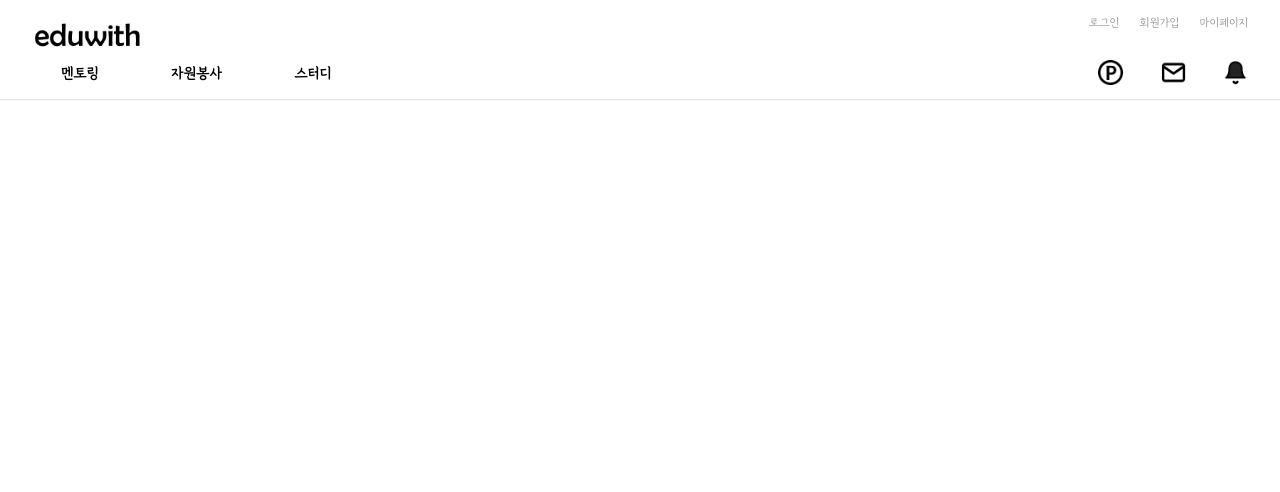
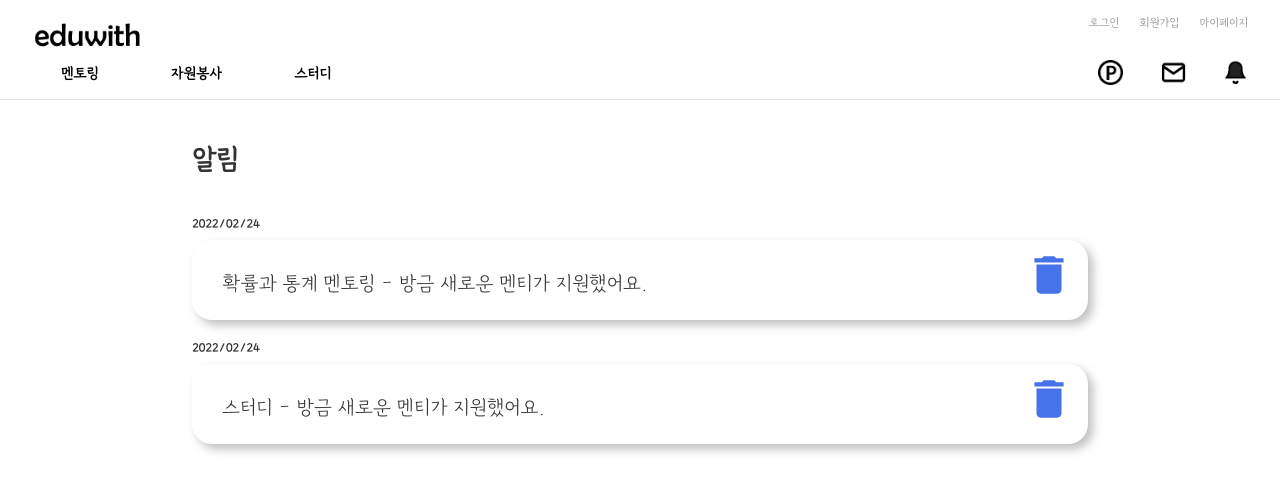
Before and after one commit to Eduwith/frontend, a React (Create React App) app: page /notice in a window 1280 px wide. Shown: the top 492 px of the page. Built offline with nearby package versions, Linux system fonts and the light colour scheme; a web font is replaced by a local one.

Commit message:
FEAT: notice

```diff
--- a/src/App.js
+++ b/src/App.js
@@ -25,6 +25,7 @@ import TestQna from './components/test/TestQna';
 import TestResult from './components/test/TestResult';
 import MyEditRecruit from './components/mypage/MyEditRecruit';
 import MenteeRecruit from './components/mentoring/MenteeRecruit';
+import Notice from './components/mypage/Notice';
 
 function App() {
 
@@ -39,6 +40,7 @@ function App() {
             <Route path="/" element={<Home />}></Route>
             <Route path="/main" element={<Home />}></Route>
             <Route path="/join" element={<Join />}></Route>
+            <Route path='/notice' element={<Notice/>}></Route>
 
             <Route path="/mypage" element={<MyPage/>}></Route>
             <Route path="/mymentoapply" element={<MyMentoApply/>}></Route>
--- a/src/components/home/Navbar.js
+++ b/src/components/home/Navbar.js
@@ -65,7 +65,7 @@ function Navbar({isLogin}) {
       <ul className={styles.nav_icons_ul}>
         <li><Link to="/mypoint"><img alt="point" src={point} className={styles.nav_icons} /></Link></li>
         <li><Link to="/mypoint"><img alt="point" src={msg} className={styles.nav_icons} /></Link></li>
-        <li><Link to="/mypoint"><img alt="point" src={bell} className={styles.nav_icons} /></Link></li>
+        <li><Link to="/notice"><img alt="point" src={bell} className={styles.nav_icons} /></Link></li>
       </ul>
     </nav>
     <Login open={loginOpen} close={closeLogin} />
--- /dev/null
+++ b/src/components/mypage/Notice.js
@@ -0,0 +1,72 @@
+import React from "react";
+import styles from "./Notice.module.css";
+import {MdDelete ,MdArrowBackIos, MdArrowForwardIos} from "react-icons/md";
+import axios from "axios";
+import { useEffect, useState } from "react";
+import { useNavigate } from "react-router";
+import { Link } from "react-router-dom";
+
+function Notice(){
+    let nlist = [
+        {
+            date: "2022/02/24",
+            title: "확률과 통계 멘토링 - 방금 새로운 멘티가 지원했어요.",
+            notice_no: "1",
+            field : "Mentoring"},
+            {
+                date: "2022/02/24",
+                title: "스터디 - 방금 새로운 멘티가 지원했어요.",
+                notice_no: "1",
+                field : "Study"}]
+
+    // const baseUrl = "http://localhost:8080";
+    // const [nlist, setNlist] = useState([]);
+    // const getNlist = async () => {
+    //     try {
+    //         const response = await axios.get(baseUrl+ '/notice');
+    //         setNlist(response.data); // 데이터는 response.data 안에
+    //         console.log(response.data);
+    //     } catch (e) {
+    //         console.log(e);
+    //     }
+    // };
+    // useEffect(() => {
+    //     getNlist();
+    // }, []);
+
+    const deleteNlist = async() => {
+
+    }
+
+    const navigate = useNavigate();
+    const onClickNotice = (field) => {
+        if(field == "Mentoring") return (navigate('/mentoring/mento') );
+        if(field == "Study") return (navigate('/studies'));
+        if(field == "Volunteer") return (navigate('/volunteers'));
+    }
+
+    return(
+        <div className={styles.wrap}>
+            <div className={styles.body}>
+            <h3 className={styles.title}>알림</h3>
+            <div className={styles.content}>
+                    <div className={styles.nday}>
+                        {nlist.map((note) =>
+                        (
+                            <div classname={styles.notes} key={note}>
+                                <h3>{note.date}</h3>
+                                <div className={styles.nbox} >
+                                    <div className={styles.ntext} onClick={()=>onClickNotice(note.field)}>{note.title}</div>
+                                    <div className={styles.deletebtn}><MdDelete color="#4673EA" size={50}/></div>
+                                </div>
+
+                            </div>
+                        ))}
+                    </div>
+            </div>
+        </div>
+        </div>
+    );
+}
+
+export default Notice;
--- /dev/null
+++ b/src/components/mypage/Notice.module.css
@@ -0,0 +1,42 @@
+.wrap{
+    padding: 0 15%;
+    height: 100%;
+}
+.title{
+    margin-top: 40px;
+    margin-bottom: 40px;
+    font-size: 30px;
+}
+
+/* .nday{
+    background-color: #F1F5FA;
+    height: 100%;
+} */
+/* .ncon{
+    width: 1400px;
+    margin: 0 auto;
+    padding-top: 20px;
+} */
+.notes{
+    font-size: 26px;
+}
+.nbox{
+    height: 80px;
+    box-shadow: 5px 5px 10px rgba(0, 0, 0, 0.25);
+    border-radius: 20px;
+    display: flex;
+}
+.ntext{
+    font-size: 22px;
+    margin: 25px 0 0 30px;
+}
+.deletebtn{
+    position:absolute;
+    margin-left: 65%;
+    margin-top: 10px;
+}
+.nbottom{
+    margin-left: 45%;
+    margin-top: 75px;
+    font-size: 26px;
+}
```
